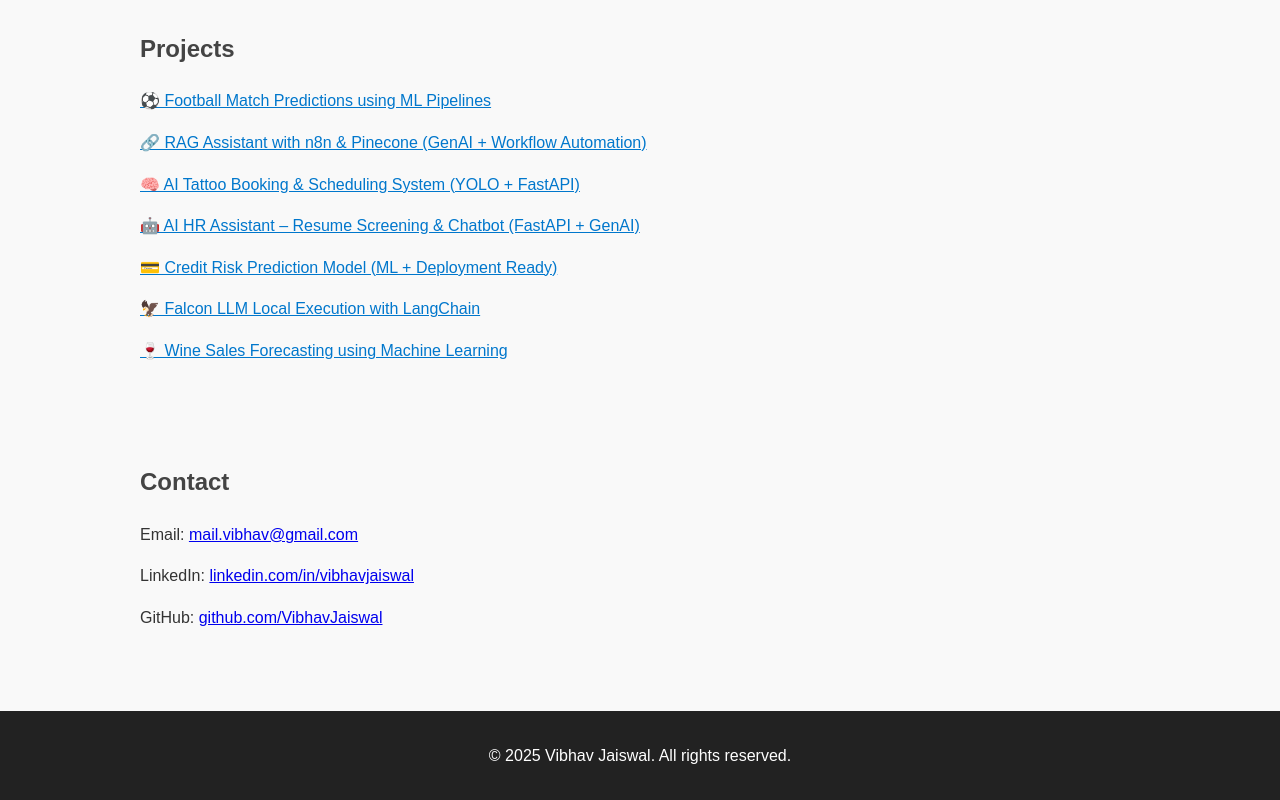
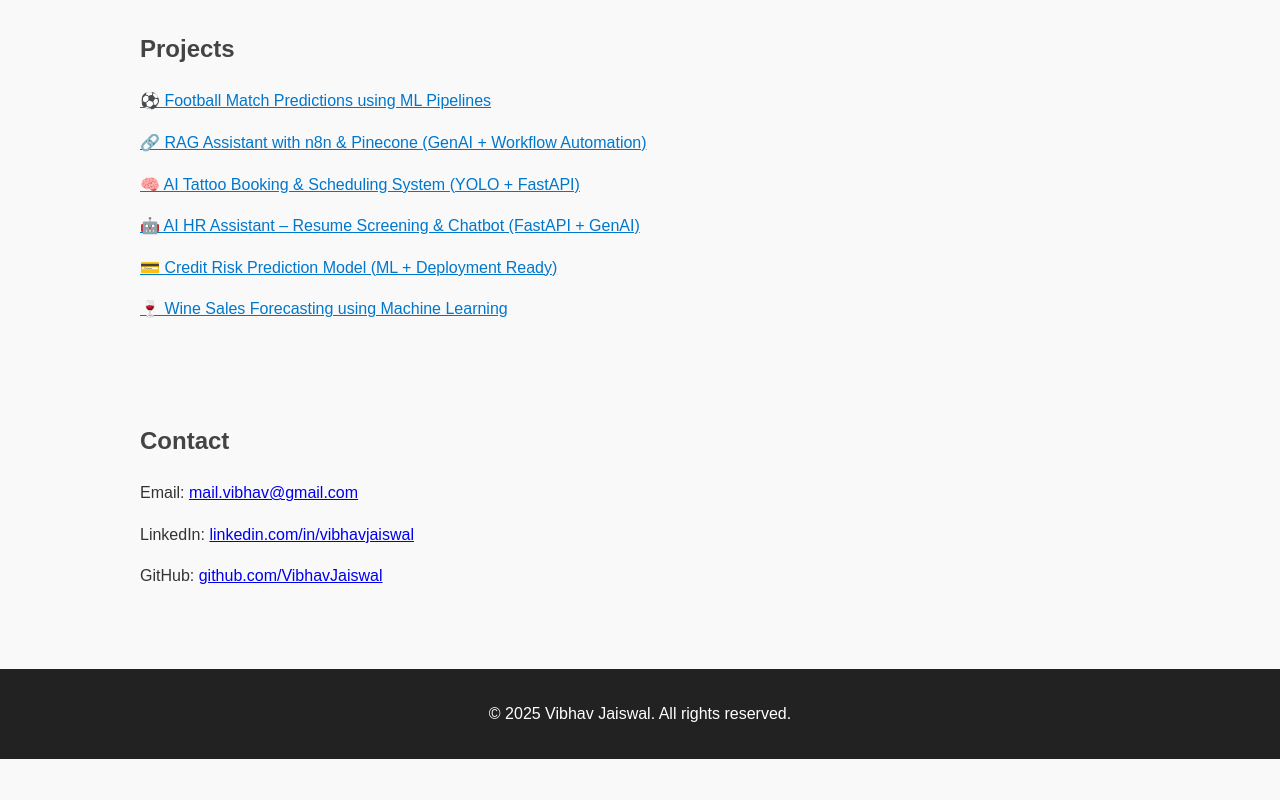
Before and after one commit to VibhavJaiswal/vibhav-portfolio, a plain HTML site: page index.html in a window 1280 px wide. Shown: the part 845-1645 px from the top of the page. After the commit the page ends 1604 px from the top, so only its background shows below. Drawn offline with Linux system fonts and the light colour scheme.

Commit message:
Add files via upload

```diff
--- a/index.html
+++ b/index.html
@@ -98,9 +98,6 @@
       <a href="https://github.com/VibhavJaiswal/CreditRiskPrediction" target="_blank">
         💳 Credit Risk Prediction Model (ML + Deployment Ready)
       </a>
-      <a href="https://github.com/VibhavJaiswal/Falcon-LLM-Local-Execution-with-LangChain" target="_blank">
-        🦅 Falcon LLM Local Execution with LangChain
-      </a>
       <a href="https://github.com/VibhavJaiswal/WineSalesForecasting" target="_blank">
         🍷 Wine Sales Forecasting using Machine Learning
       </a>
```
